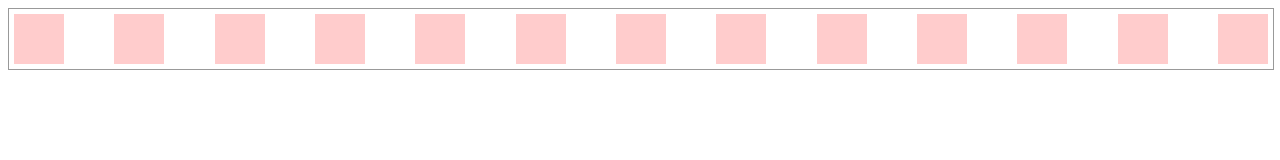
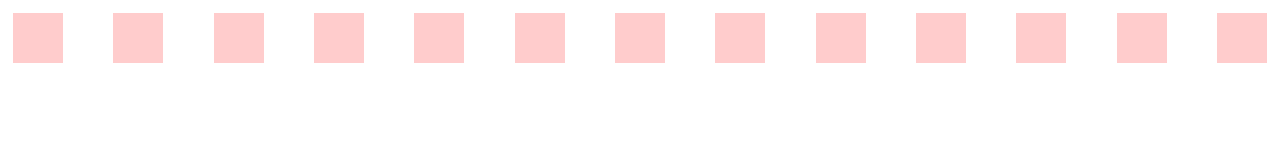
Before and after one commit to Franslee/Justify, a website: page demo/demo.html in a window 1280 px wide. Drawn offline with Linux system fonts and the light colour scheme.

Commit message:
Modified demo.html

```diff
--- a/demo/demo.html
+++ b/demo/demo.html
@@ -9,7 +9,6 @@
 	<link rel="stylesheet" href="../dist/justify.css">
 	<!--页面样式-->
 	<style>
-		.box{width:100%; border:1px solid #999;}
 		.justify-list li {
 		    width: 50px;
 		    height: 50px;
@@ -19,7 +18,6 @@
 	</style>
 <body>
 	<!--DOM结构-->
-	<div class="box">
 	<ul class="justify-list" id="test">
 		<li></li>
 		<li></li>
@@ -35,7 +33,6 @@
 		<li></li>
 		<li></li>
 	</ul>
-	</div>
 
 	<!--引入justify.js脚本-->
 	<script src="../dist/justify.js"></script>
```
Lines whose indentation alone changed are shown as unchanged.
